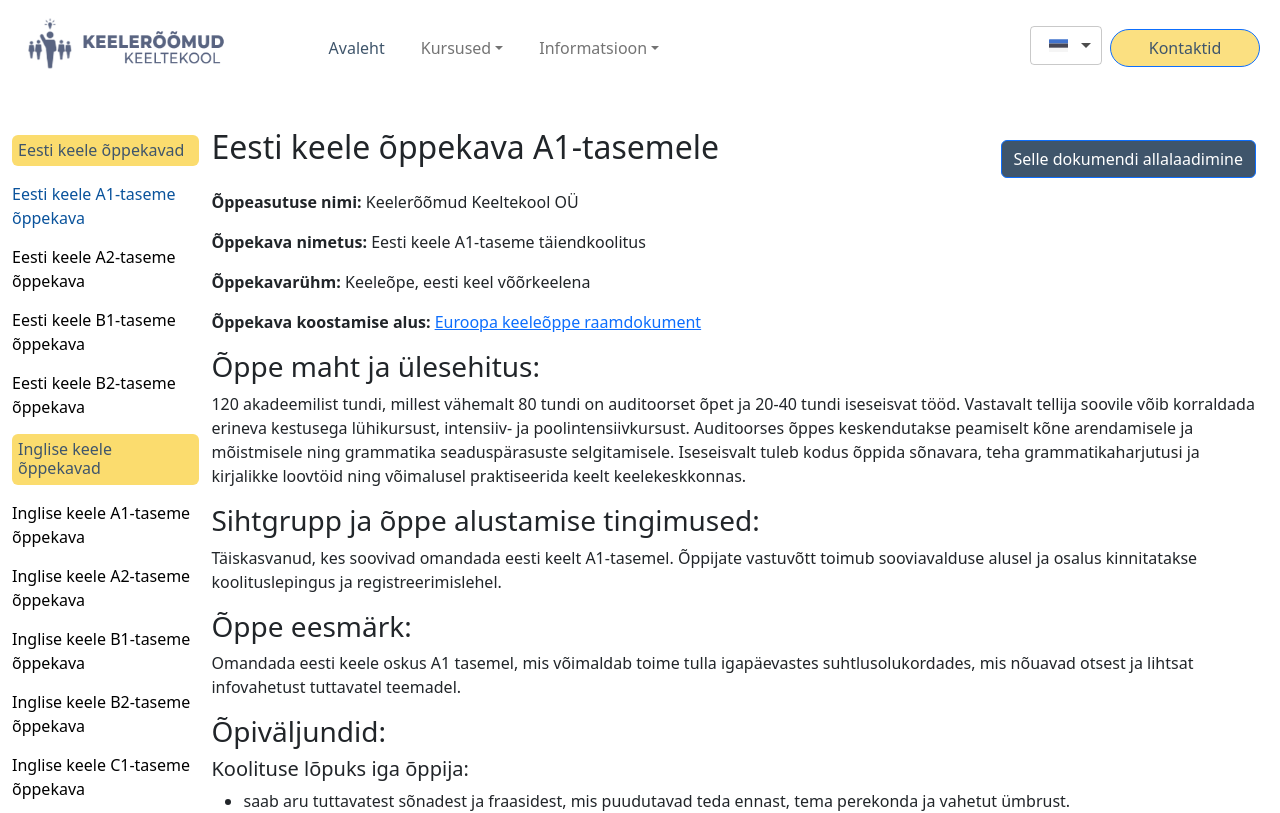
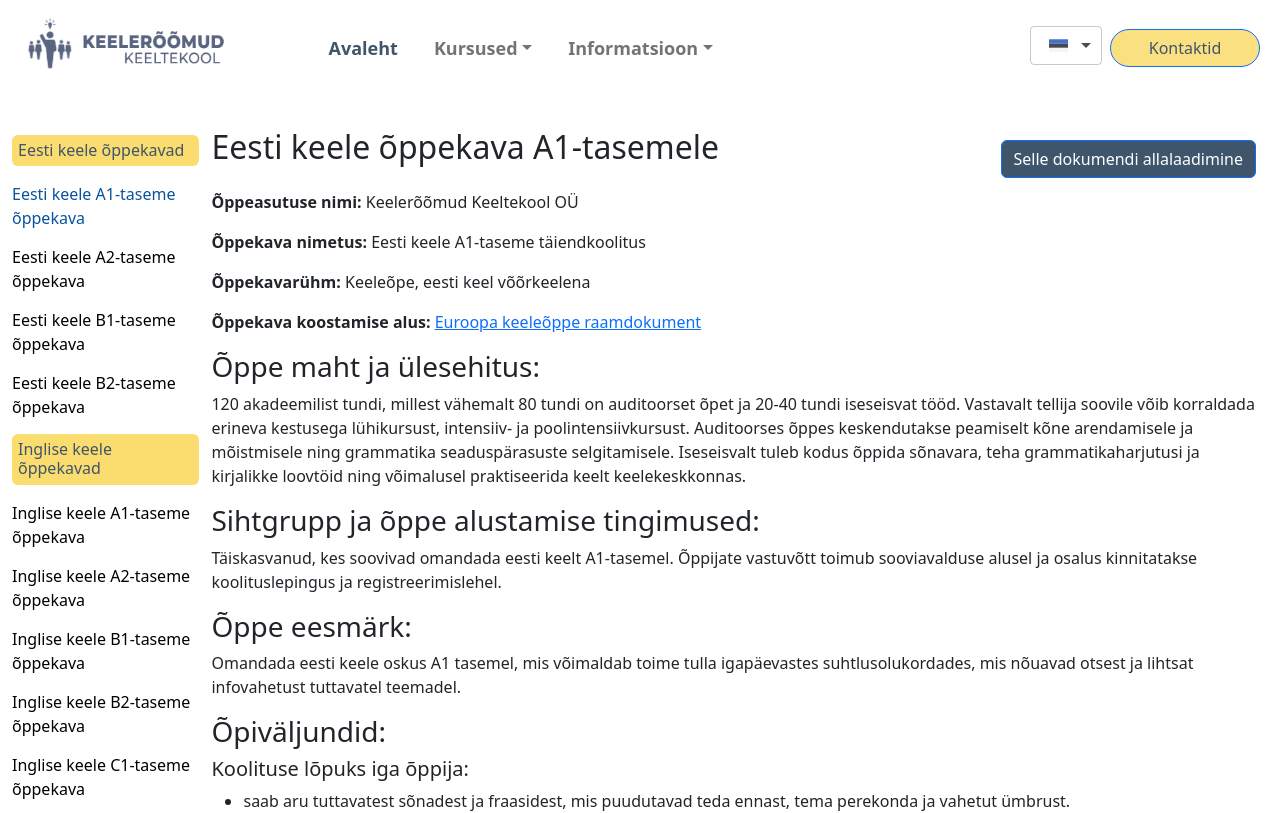
Before and after one commit to doyenify/mytutor, a React (Create React App) app: page /Curriculum in a window 1280 px wide. Shown: the top 813 px of the page. Built offline with nearby package versions, Linux system fonts and the light colour scheme.

Commit message:
links of curriculum and navbar font weight

```diff
--- a/src/components/Contact/Contact.tsx
+++ b/src/components/Contact/Contact.tsx
@@ -59,7 +59,7 @@ const Contact = () => {
               <img src={emailimg}  style={{width:"35px", height: "35px"}} alt="email"/>
               </div>
               <div className="col-md-11">
-                <h5>{t('E-posti aadress')}</h5><p>keeleroomud.keeltekool@gmail.com
+                <h5>{t('E-posti aadress')}</h5><p>info@keeleroomud.ee
                 </p>
               </div>
             </div>
--- a/src/components/Header/Header.tsx
+++ b/src/components/Header/Header.tsx
@@ -95,15 +95,15 @@ const Header = () => {
         <Navbar.Brand style={{marginLeft: "", color: "#985421", fontWeight:"bold", fontSize:"30px", cursor: "pointer"}}
          onClick={toHome}> <img className='kelelogo' src={kelelogo} style={{height:"70px", width: "auto"}} alt="russian flag"/></Navbar.Brand>
         <Navbar.Toggle />
-        <Navbar.Collapse >
+        <Navbar.Collapse>
           <Nav
             className="me-auto  my-lg-0 ms-5">
             <Nav.Link  onClick={toHome}
              style={{
               marginLeft: "20px",
               color: "#3F556B",
-              fontWeight:"",
-              fontSize:"16px"}}
+              fontWeight:"bold",
+              fontSize:"18px"}}
               >
               {t('Avaleht')}
               </Nav.Link>
@@ -112,8 +112,8 @@ const Header = () => {
                 style={{
                   marginLeft: "20px",
                   color: "#3F556B",
-                  fontWeight: "",
-                  fontSize: "16px"
+                  fontWeight: "bold",
+                  fontSize: "18px"
                 }}>
                 <NavDropdown.Item onClick={navigateToEngForAdult}>
                 {t('Inglise keel täiskasvanutele')}
@@ -132,8 +132,8 @@ const Header = () => {
                 style={{
                   marginLeft: "20px",
                   color: "#3F556B",
-                  fontWeight: "",
-                  fontSize: "16px"
+                  fontWeight: "bold",
+                  fontSize: "18px"
                 }}>
                 <NavDropdown.Item onClick={navigateToSchedule}>
                   {t('Ajakava')}
--- a/src/components/Header/header.css
+++ b/src/components/Header/header.css
@@ -1,3 +1,15 @@
+/* header.css */
+.navbar-nav .nav-link:hover {
+  color: #ffffff !important; /* Change text color on hover */
+  background-color: #3F556B !important; /* Change background color on hover */
+}
+
+.navbar-nav .nav-link.active {
+  color: #000000; /* Change text color on active */
+  background-color: #985421; /* Change background color on active */
+}
+
+
 @media (max-width: 280px) and (max-height: 653px) {
   .kelelogo {
     height: 50px !important;
--- a/src/components/Home/Home.tsx
+++ b/src/components/Home/Home.tsx
@@ -77,7 +77,7 @@ const Home = () => {
             <Col  style={{ display: 'flex', justifyContent: 'center', alignItems: 'center'}}>
                 <div className='about-content'>
                     <div style={{display:"flex"}} >
-                        <div > <Button style={{backgroundColor:"#FCE8A1", color: "#CF8353", paddingLeft: "20px", paddingRight: "20px",border: "4px", borderColor:"#FBE081"}}> {t('Minust')}</Button> </div>
+                        <div> <Button style={{backgroundColor:"#FCE8A1", color: "#CF8353", paddingLeft: "20px", paddingRight: "20px",border: "4px", borderColor:"#FBE081"}}> {t('Minust')}</Button> </div>
                         <a className='ms-5 swinging-link' href="#Whoiteach" style={{ textDecoration: 'none' }}> {t('Keda ma õpetan')}<img className='ms-3' src={circlearrow} style={{height:"30px", width: "30px"}} alt="Tutor"/> </a>
                     </div>
                     <div className='mt-3' style={{maxWidth:"500px"}}>
--- a/src/components/Information/Curriculum.tsx
+++ b/src/components/Information/Curriculum.tsx
@@ -345,7 +345,7 @@ const Curriculum = () => {
       <p><strong>Õppeasutuse nimi:</strong> Keelerõõmud Keeltekool OÜ</p>
       <p><strong>Õppekava nimetus:</strong> Eesti keele A2-taseme eksamiks ettevalmistamisele suunatud täiendkoolitus</p>
       <p><strong>Õppekavarühm:</strong> Keeleõpe, eesti keel võõrkeelena</p>
-      <p><strong>Õppekava koostamise alus:</strong> Euroopa keeleõppe raamdokument (<a href="https://bit.ly/3SQjqsZ">https://bit.ly/3SQjqsZ</a>)</p>
+      <p><strong>Õppekava koostamise alus:</strong> <a href="https://bit.ly/3SQjqsZ">Euroopa keeleõppe raamdokument</a></p>
 
       <h4>Õppe maht</h4>
         <p>200 akadeemilist tundi, millest kas 140 või 160 tundi on auditoorset õpet ja vastavalt kas 60 või 80 tundi on iseseisvat tööd.</p>
@@ -629,7 +629,7 @@ const Curriculum = () => {
     <p><strong>Õppeasutuse nimi:</strong> Keelerõõmud Keeltekool OÜ</p>
     <p><strong>Õppekava nimetus: </strong> Eesti keele B2-tseme eksamiks ettevalmistamisele suunatud täiendkoolitus</p>
     <p><strong>Õppekavarühm: </strong>  Keeleõpe, eesti keel võõrkeelena</p>
-    <p> <strong> Õppekava koostamise alus:</strong> <a href="https://bit.ly/3SQjqsZ">Euroopa keeleõppe raamdokument</a></p>
+    <p><strong>Õppekava koostamise alus:</strong> <a href="https://bit.ly/3SQjqsZ">Euroopa keeleõppe raamdokument</a></p>
 
       <h3>Õppe maht:</h3>
       <p>450 akadeemilist tundi, millest 250 tundi on auditoorset õpet ja vastavalt 150 tundi on iseseisvat tööd.</p>
@@ -946,7 +946,7 @@ const Curriculum = () => {
     <p><strong>Õppeasutuse nimi:</strong> Keelerõõmud Keeltekool OÜ</p>
     <p><strong>Õppekava nimetus: </strong> Inglise keele A1-taseme täiendkoolitus (moodulid A1.1 ja A1.2)</p>
     <p><strong>Õppekavarühm: </strong>  Keeleõpe, inglise keel võõrkeelena </p>
-    <p> <strong> Õppekava koostamise alus:</strong> <a href="https://bit.ly/3SQjqsZ">Euroopa keeleõppe raamdokument https://bit.ly/3SQjqsZ</a></p>
+    <p><strong>Õppekava koostamise alus:</strong> <a href="https://bit.ly/3SQjqsZ">Euroopa keeleõppe raamdokument</a></p>
 
       <h3>Õppe maht ja ülesehitus:</h3>
       <p>200 akadeemilist tundi, millest 140 tundi on auditoorset õpet ja 60 tundi iseseisvat tööd. Tunnid toimuvad kaks korda nädalas, kaks akadeemilist tundi korraga.
@@ -1086,7 +1086,7 @@ const Curriculum = () => {
     <p><strong>Õppeasutuse nimi:</strong> Keelerõõmud Keeltekool OÜ</p>
     <p><strong>Õppekava nimetus: </strong> Inglise keele A2-taseme täiendkoolitus (moodulid A2.1 ja A2.2) </p>
     <p><strong>Õppekavarühm: </strong>  Keeleõpe, inglise keel võõrkeelena </p>
-    <p> <strong> Õppekava koostamise alus:</strong> <a href="https://bit.ly/3SQjqsZ">Euroopa keeleõppe raamdokument https://bit.ly/3SQjqsZ</a></p>
+    <p><strong>Õppekava koostamise alus:</strong> <a href="https://bit.ly/3SQjqsZ">Euroopa keeleõppe raamdokument</a></p>
 
       <h3>Õppe maht ja ülesehitus:</h3>
       <p>200 akadeemilist tundi, millest 140 tundi on auditoorset õpet ja 60 tundi iseseisvat tööd.
@@ -1242,7 +1242,7 @@ const Curriculum = () => {
     <p><strong>Õppeasutuse nimi:</strong> Keelerõõmud Keeltekool OÜ</p>
     <p><strong>Õppekava nimetus: </strong> Inglise keele A2-taseme täiendkoolitus (moodulid A2.1 ja A2.2) </p>
     <p><strong>Õppekavarühm: </strong>  Keeleõpe, inglise keel võõrkeelena </p>
-    <p> <strong> Õppekava koostamise alus:</strong> <a href="https://bit.ly/3SQjqsZ">Euroopa keeleõppe raamdokument https://bit.ly/3SQjqsZ</a></p>
+    <p><strong>Õppekava koostamise alus:</strong> <a href="https://bit.ly/3SQjqsZ">Euroopa keeleõppe raamdokument</a></p>
 
       <h3>Õppe maht ja ülesehitus:</h3>
       <p>200 akadeemilist tundi, millest 140 tundi on auditoorset õpet ja 60 tundi iseseisvat tööd. Tunnid toimuvad kaks korda nädalas, kaks akadeemilist tundi korraga.
@@ -1370,7 +1370,7 @@ const Curriculum = () => {
     <p><strong>Õppeasutuse nimi:</strong> Keelerõõmud Keeltekool OÜ</p>
     <p><strong>Õppekava nimetus: </strong> Inglise keele A2-taseme täiendkoolitus (moodulid A2.1 ja A2.2) </p>
     <p><strong>Õppekavarühm: </strong>  Keeleõpe, inglise keel võõrkeelena </p>
-    <p> <strong> Õppekava koostamise alus:</strong> <a href="https://bit.ly/3SQjqsZ">Euroopa keeleõppe raamdokument https://bit.ly/3SQjqsZ</a></p>
+    <p><strong>Õppekava koostamise alus:</strong> <a href="https://bit.ly/3SQjqsZ">Euroopa keeleõppe raamdokument</a></p>
 
       <h3>Õppe maht ja ülesehitus:</h3>
       <p>200 akadeemilist tundi, millest 140 tundi on auditoorset õpet ja 60 tundi iseseisvat tööd. Tunnid toimuvad kaks korda nädalas,
@@ -1491,7 +1491,7 @@ const Curriculum = () => {
     <p><strong>Õppeasutuse nimi:</strong> Keelerõõmud Keeltekool OÜ</p>
     <p><strong>Õppekava nimetus: </strong> Inglise keele C1-taseme täiendkoolitus (moodulid C1.1 ja C1.2)</p>
     <p><strong>Õppekavarühm: </strong>  Keeleõpe, inglise keel võõrkeelena </p>
-    <p> <strong> Õppekava koostamise alus:</strong> <a href="https://bit.ly/3SQjqsZ">Euroopa keeleõppe raamdokument https://bit.ly/3SQjqsZ</a></p>
+    <p><strong>Õppekava koostamise alus:</strong> <a href="https://bit.ly/3SQjqsZ">Euroopa keeleõppe raamdokument</a></p>
 
       <h3>Õppe maht ja ülesehitus:</h3>
       <p>200 akadeemilist tundi, millest 140 tundi on auditoorset õpet ja 60 tundi iseseisvat tööd. Tunnid toimuvad kaks korda nädalas, kaks akadeemilist tundi korraga.
```
